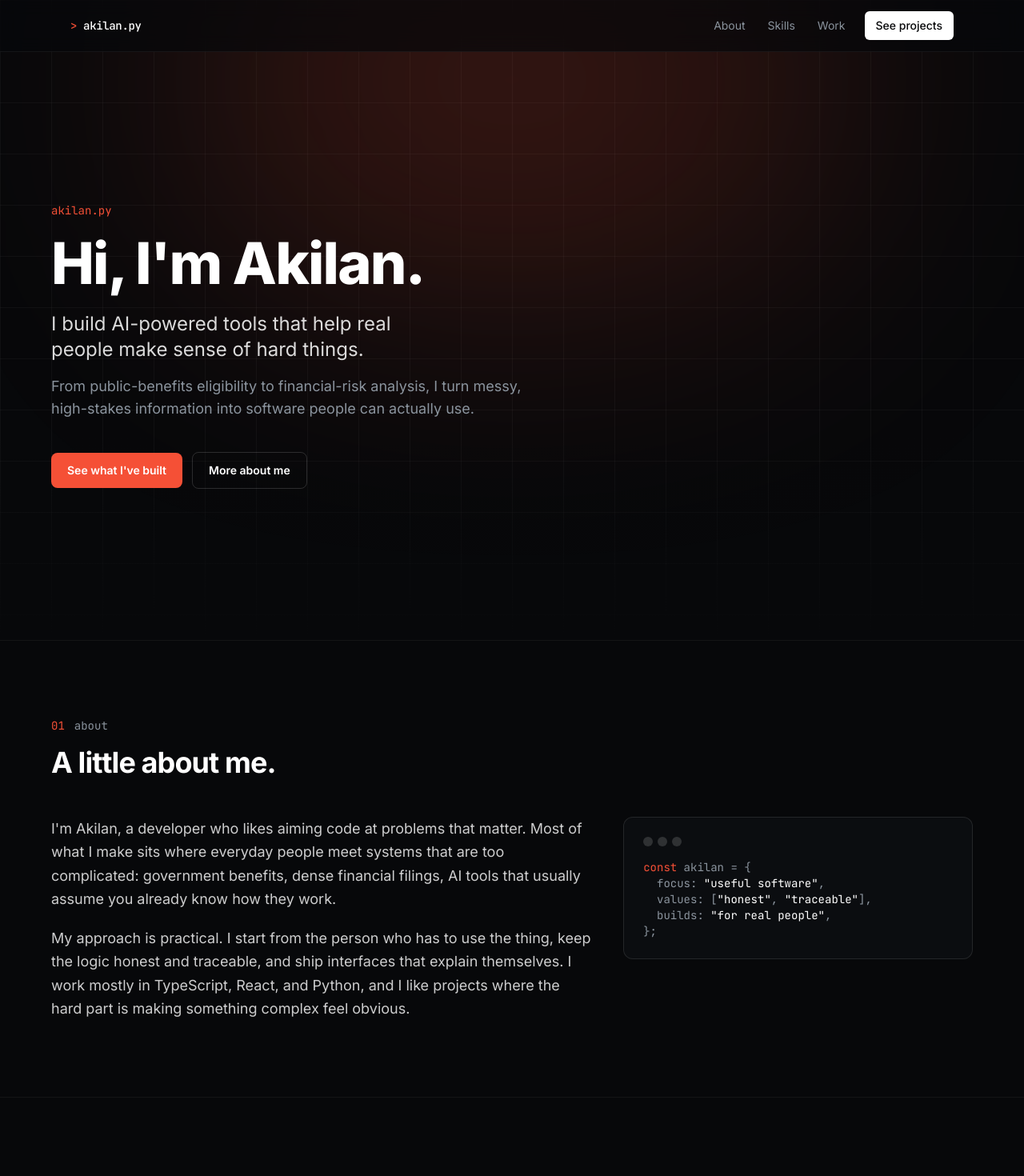
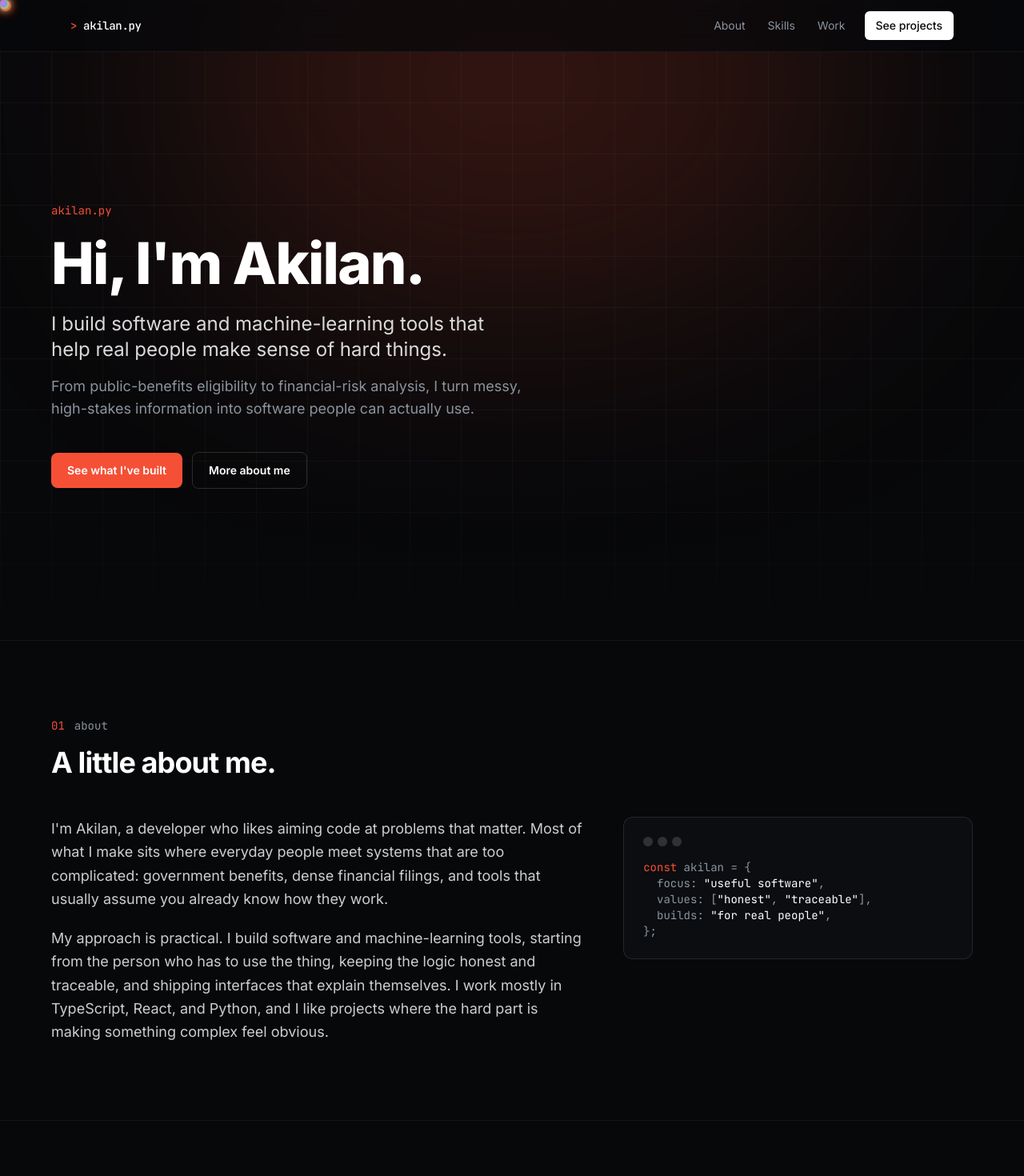
Before and after one commit to akilanvadivelan1/my-portfolio, a React (Vite) app: page / in a window 1280 px wide. Shown: the top 1470 px of the page at 80% size. Built offline with nearby package versions, Linux system fonts and the light colour scheme; the HTML template or start-up script is replaced by a standard one.

Commit message:
Add colored cursor-trail effect; reword AI copy to software/ML

```diff
--- a/index.html
+++ b/index.html
@@ -3,7 +3,7 @@
   <head>
     <meta charset="UTF-8" />
     <meta name="viewport" content="width=device-width, initial-scale=1.0" />
-    <meta name="description" content="Akilan Vadivelan — developer building AI-powered tools that help real people make sense of hard things." />
+    <meta name="description" content="Akilan Vadivelan — developer building software and machine-learning tools that help real people make sense of hard things." />
     <title>Akilan Vadivelan — Developer & Builder</title>
     <link rel="preconnect" href="https://fonts.googleapis.com" />
     <link rel="preconnect" href="https://fonts.gstatic.com" crossorigin />
--- a/src/App.tsx
+++ b/src/App.tsx
@@ -4,10 +4,12 @@ import About from "./components/About";
 import Skills from "./components/Skills";
 import Projects from "./components/Projects";
 import Footer from "./components/Footer";
+import CursorDots from "./components/CursorDots";
 
 export default function App() {
   return (
-    <div className="min-h-screen bg-ink-950">
+    <div className="relative min-h-screen bg-ink-950">
+      <CursorDots />
       <Nav />
       <main>
         <Hero />
--- /dev/null
+++ b/src/components/CursorDots.tsx
@@ -0,0 +1,100 @@
+import { useEffect, useRef } from "react";
+
+// A cluster of colored dots that trail the cursor. Each dot eases toward the
+// one ahead of it, so they form a smooth comet-like tail. The tail keeps
+// tracking the pointer during scroll by re-deriving the page position from the
+// last known viewport point plus the current scroll offset.
+const DOTS = [
+  { color: "#f55036", size: 14 }, // accent orange
+  { color: "#ff8a3d", size: 12 },
+  { color: "#ffd23f", size: 11 },
+  { color: "#5bd6a6", size: 10 },
+  { color: "#3da9ff", size: 9 },
+  { color: "#9b7bff", size: 8 },
+  { color: "#ff6ad5", size: 7 },
+];
+
+export default function CursorDots() {
+  const nodesRef = useRef<HTMLDivElement[]>([]);
+
+  useEffect(() => {
+    // Skip on touch / coarse pointers and when reduced motion is requested.
+    const fine = window.matchMedia("(pointer: fine)").matches;
+    const reduce = window.matchMedia(
+      "(prefers-reduced-motion: reduce)"
+    ).matches;
+    if (!fine || reduce) return;
+
+    const nodes = nodesRef.current;
+
+    // Last known pointer position in viewport coords + the scroll at that time.
+    let clientX = window.innerWidth / 2;
+    let clientY = window.innerHeight / 2;
+    let scrollAtMove = { x: window.scrollX, y: window.scrollY };
+
+    // Target page position (what the head dot eases toward).
+    const pageTarget = () => ({
+      x: clientX + (window.scrollX - scrollAtMove.x),
+      y: clientY + (window.scrollY - scrollAtMove.y),
+    });
+
+    // Each dot's current page position.
+    const pos = DOTS.map(() => pageTarget());
+
+    const onMove = (e: MouseEvent) => {
+      clientX = e.clientX;
+      clientY = e.clientY;
+      scrollAtMove = { x: window.scrollX, y: window.scrollY };
+    };
+    window.addEventListener("mousemove", onMove, { passive: true });
+
+    let raf = 0;
+    const tick = () => {
+      const target = pageTarget();
+      for (let i = 0; i < pos.length; i++) {
+        const lead = i === 0 ? target : pos[i - 1];
+        // Later dots lag a bit more for a trailing feel.
+        const ease = 0.35 - i * 0.03;
+        pos[i].x += (lead.x - pos[i].x) * ease;
+        pos[i].y += (lead.y - pos[i].y) * ease;
+        const n = nodes[i];
+        if (n) {
+          n.style.transform = `translate3d(${pos[i].x}px, ${pos[i].y}px, 0) translate(-50%, -50%)`;
+        }
+      }
+      raf = requestAnimationFrame(tick);
+    };
+    raf = requestAnimationFrame(tick);
+
+    return () => {
+      window.removeEventListener("mousemove", onMove);
+      cancelAnimationFrame(raf);
+    };
+  }, []);
+
+  return (
+    <div
+      aria-hidden
+      className="pointer-events-none absolute inset-0 z-[60] hidden md:block"
+      style={{ top: 0, left: 0 }}
+    >
+      {DOTS.map((d, i) => (
+        <div
+          key={i}
+          ref={(el) => {
+            if (el) nodesRef.current[i] = el;
+          }}
+          className="absolute left-0 top-0 rounded-full"
+          style={{
+            width: d.size,
+            height: d.size,
+            background: d.color,
+            boxShadow: `0 0 ${d.size}px ${d.color}`,
+            opacity: 0.85 - i * 0.07,
+            willChange: "transform",
+          }}
+        />
+      ))}
+    </div>
+  );
+}
--- a/src/content.ts
+++ b/src/content.ts
@@ -5,12 +5,12 @@ export const profile = {
   tagline: "Developer & Builder",
   handle: "akilan.py",
   heroLine:
-    "I build AI-powered tools that help real people make sense of hard things.",
+    "I build software and machine-learning tools that help real people make sense of hard things.",
   heroSub:
     "From public-benefits eligibility to financial-risk analysis, I turn messy, high-stakes information into software people can actually use.",
   about: [
-    "I'm Akilan, a developer who likes aiming code at problems that matter. Most of what I make sits where everyday people meet systems that are too complicated: government benefits, dense financial filings, AI tools that usually assume you already know how they work.",
-    "My approach is practical. I start from the person who has to use the thing, keep the logic honest and traceable, and ship interfaces that explain themselves. I work mostly in TypeScript, React, and Python, and I like projects where the hard part is making something complex feel obvious.",
+    "I'm Akilan, a developer who likes aiming code at problems that matter. Most of what I make sits where everyday people meet systems that are too complicated: government benefits, dense financial filings, and tools that usually assume you already know how they work.",
+    "My approach is practical. I build software and machine-learning tools, starting from the person who has to use the thing, keeping the logic honest and traceable, and shipping interfaces that explain themselves. I work mostly in TypeScript, React, and Python, and I like projects where the hard part is making something complex feel obvious.",
   ],
 };
 
@@ -26,9 +26,9 @@ export const skills: Skill[] = [
     items: ["React", "Tailwind CSS", "Vite", "Responsive UI", "Accessibility"],
   },
   {
-    group: "AI & Data",
+    group: "Machine Learning & Data",
     items: [
-      "LLM integration",
+      "Model integration",
       "Gemini / OpenAI APIs",
       "Rule-based engines",
       "NLP sentiment analysis",
```
